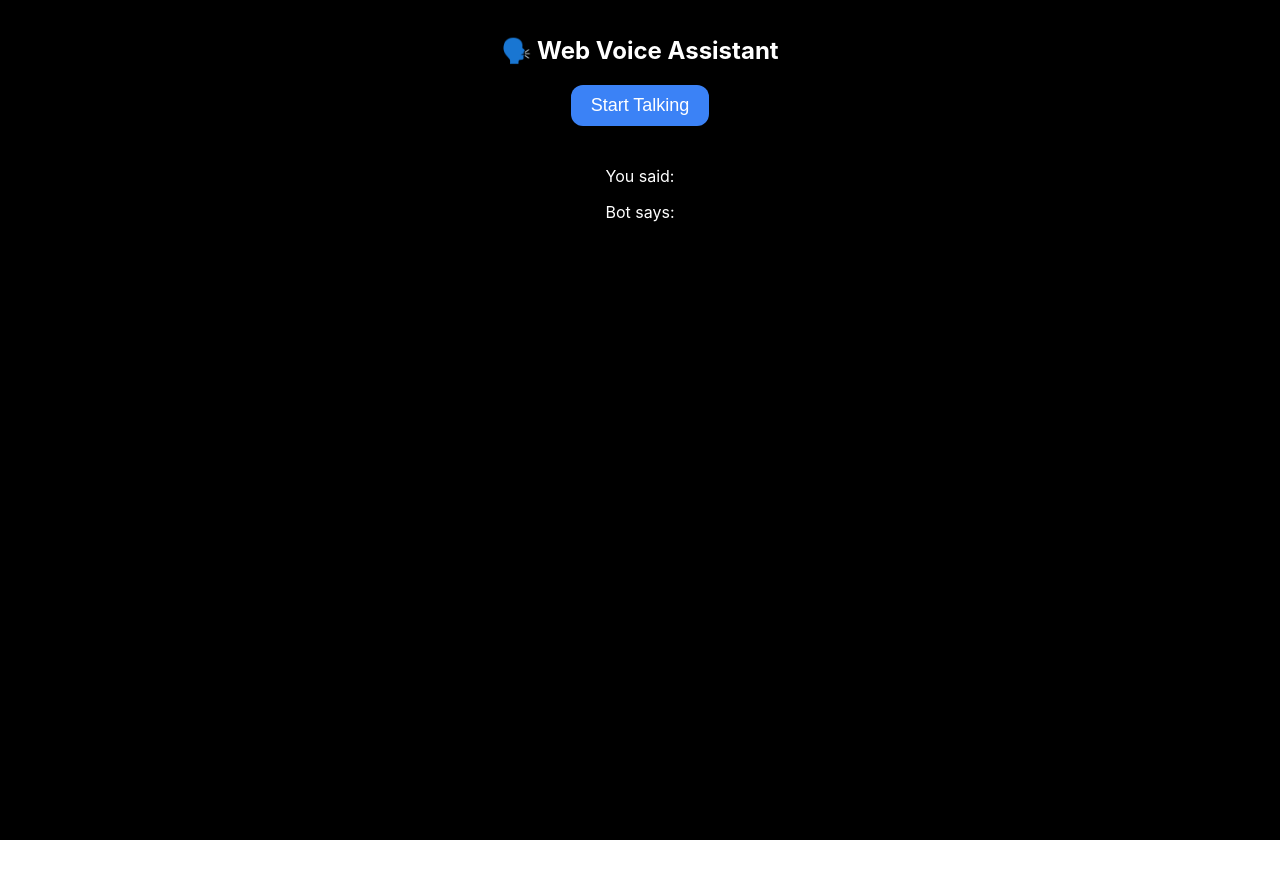
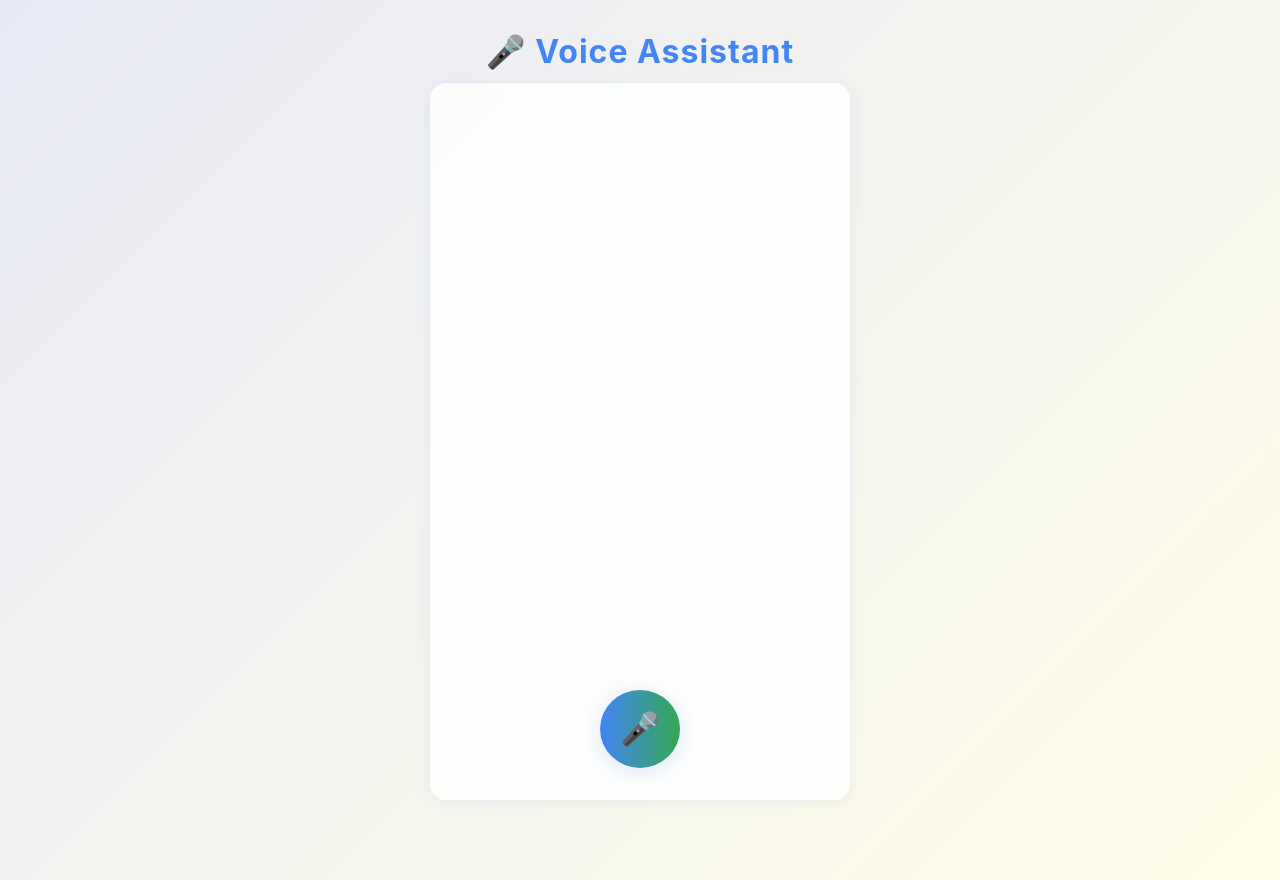
Before and after one commit to santo767/voice-assistant-frontend, a React (Create React App) app: page / in a window 1280 px wide. Before the commit the page ends 840 px from the top, so only its background shows below. Built offline with nearby package versions, Linux system fonts and the light colour scheme.

Commit message:
fix : requirements.txt updated

```diff
--- a/src/App.js
+++ b/src/App.js
@@ -1,39 +1,35 @@
-import React, { useState, useEffect } from "react";
+import React, { useState, useEffect, useRef } from "react";
 
 function App() {
-  const [transcript, setTranscript] = useState("");
-  const [response, setResponse] = useState("");
+  const [messages, setMessages] = useState([]); // Chat history
   const [isListening, setIsListening] = useState(false);
-  const [navigationLink, setNavigationLink] = useState(null);
   const [userName, setUserName] = useState(null);
+  const recognitionRef = useRef(null);
 
-  // Try to extract name from greeting
+  // Extract name from greetings
   useEffect(() => {
-    if (!userName && response) {
-      const nameMatch = response.match(
-        /Hello (\w+)|नमस्ते (\w+)|வணக்கம் (\w+)|నమస్కారం (\w+)|ഹലോ (\w+)|ಹಲೋ (\w+)|السلام علیکم (\w+)|こんにちは (\w+)/i
-      );
-      if (nameMatch) {
-        const extractedName = nameMatch.slice(1).find(Boolean);
-        if (extractedName) setUserName(extractedName);
+    if (!userName && messages.length) {
+      const lastBotMsg = messages[messages.length - 1];
+      if (lastBotMsg && lastBotMsg.role === "bot") {
+        const nameMatch = lastBotMsg.text.match(/Hello (\w+)!/i);
+        if (nameMatch) setUserName(nameMatch[1]);
       }
     }
-  }, [response, userName]);
+  }, [messages, userName]);
 
   const startListening = () => {
     setIsListening(true);
-    setNavigationLink(null);
 
     const recognition = new window.webkitSpeechRecognition();
-    recognition.lang = ""; // Let browser auto-detect language
+    recognition.lang = ""; // Auto-detect
+    recognitionRef.current = recognition;
 
     recognition.onresult = async (event) => {
       const text = event.results[0][0].transcript;
-      setTranscript(text);
+      setMessages((msgs) => [...msgs, { role: "user", text }]);
       setIsListening(false);
 
       try {
-        // Only send transcript and name (if known)
         const res = await fetch(
           "https://voice-assistant-backend-n3at.onrender.com/command",
           {
@@ -48,17 +44,19 @@ function App() {
         );
 
         const data = await res.json();
-        setResponse(data.reply);
+        setMessages((msgs) => [
+          ...msgs,
+          { role: "bot", text: data.reply, navigate: data.navigate },
+        ]);
 
-        // Voice response (let browser auto-select language)
+        // Voice reply
         const synth = window.speechSynthesis;
         const utterThis = new SpeechSynthesisUtterance(data.reply);
         synth.speak(utterThis);
 
-        // Handle navigation - support object with uri and web
+        // Handle navigation
         if (data.navigate) {
           if (typeof data.navigate === "object" && data.navigate.uri) {
-            setNavigationLink(data.navigate);
             const userConfirmed = window.confirm(
               `Do you want to open the app?`
             );
@@ -71,7 +69,6 @@ function App() {
               }
             }
           } else if (typeof data.navigate === "string") {
-            setNavigationLink(data.navigate);
             const userConfirmed = window.confirm(
               `Do you want to open ${data.navigate}?`
             );
@@ -88,110 +85,153 @@ function App() {
           }
         }
       } catch (error) {
-        setResponse("Sorry, I couldn't process that request.");
+        setMessages((msgs) => [
+          ...msgs,
+          { role: "bot", text: "Sorry, I couldn't process that request." },
+        ]);
         setIsListening(false);
       }
     };
 
-    recognition.onerror = (event) => {
-      setIsListening(false);
+    recognition.onerror = () => setIsListening(false);
+    recognition.onend = () => setIsListening(false);
+    recognition.start();
   };
 
-    recognition.onend = () => {
-      setIsListening(false);
+  // Google Assistant-style colors
+  const userBubble = {
+    background: "linear-gradient(90deg, #4285f4 0%, #34a853 100%)",
+    color: "white",
+    alignSelf: "flex-end",
+    borderRadius: "20px 20px 4px 20px",
+    padding: "10px 18px",
+    margin: "8px 0",
+    maxWidth: "70%",
+    fontSize: "16px",
   };
-
-    recognition.start();
+  const botBubble = {
+    background: "linear-gradient(90deg, #fbbc05 0%, #ea4335 100%)",
+    color: "white",
+    alignSelf: "flex-start",
+    borderRadius: "20px 20px 20px 4px",
+    padding: "10px 18px",
+    margin: "8px 0",
+    maxWidth: "70%",
+    fontSize: "16px",
   };
 
   return (
     <div
       style={{
         minHeight: "100vh",
-        background: "black",
-        color: "white",
-        textAlign: "center",
-        paddingTop: "50px",
-        padding: "20px",
+        background: "linear-gradient(135deg, #e8eaf6 0%, #fffde7 100%)",
+        color: "#222",
+        display: "flex",
+        flexDirection: "column",
+        alignItems: "center",
+        padding: "0",
       }}
     >
-      <h1 style={{ fontSize: "24px", marginBottom: "20px" }}>
-        🗣️ Web Voice Assistant
-      </h1>
-
-      <button
-        onClick={startListening}
-        disabled={isListening}
+      <div
         style={{
-          background: isListening ? "#6b7280" : "#3b82f6",
-          color: "white",
-          border: "none",
-          padding: "10px 20px",
-          fontSize: "18px",
-          borderRadius: "12px",
-          cursor: isListening ? "not-allowed" : "pointer",
-          opacity: isListening ? 0.7 : 1,
-          marginBottom: "20px",
+          width: "100%",
+          maxWidth: "420px",
+          margin: "0 auto",
+          minHeight: "100vh",
+          display: "flex",
+          flexDirection: "column",
+          justifyContent: "flex-end",
+          padding: "0 0 80px 0",
         }}
       >
-        {isListening ? "Listening..." : "Start Talking"}
-      </button>
-
-      <div style={{ maxWidth: "800px", margin: "0 auto" }}>
-        <p style={{ marginTop: "20px", fontSize: "16px" }}>
-          You said: <span style={{ color: "#22c55e" }}>{transcript}</span>
-        </p>
-
-        <p style={{ fontSize: "16px", marginTop: "10px" }}>
-          Bot says: <span style={{ color: "#facc15" }}>{response}</span>
-        </p>
-
-        {navigationLink && (
-          <div style={{ marginTop: "20px" }}>
-            <p style={{ marginBottom: "10px", color: "#60a5fa" }}>
-              {typeof navigationLink === "object"
-                ? navigationLink.uri.includes("maps")
-                  ? "📍 View on Maps:"
-                  : navigationLink.uri.includes("youtube")
-                  ? "🎵 Play on YouTube:"
-                  : "🔗 Open Link:"
-                : navigationLink.includes("maps")
-                ? "📍 View on Maps:"
-                : navigationLink.includes("youtube")
-                ? "🎵 Play on YouTube:"
-                : "🔗 Open Link:"}
-            </p>
+        <div
+          style={{
+            fontWeight: "bold",
+            fontSize: "2rem",
+            textAlign: "center",
+            margin: "32px 0 12px 0",
+            color: "#4285f4",
+            letterSpacing: "1px",
+          }}
+        >
+          <span role="img" aria-label="mic">
+            🎤
+          </span>{" "}
+          Voice Assistant
+        </div>
+        <div
+          style={{
+            flex: 1,
+            display: "flex",
+            flexDirection: "column",
+            overflowY: "auto",
+            background: "rgba(255,255,255,0.85)",
+            borderRadius: "16px",
+            boxShadow: "0 2px 16px rgba(66,133,244,0.08)",
+            padding: "24px 12px 12px 12px",
+            minHeight: "350px",
+          }}
+        >
+          {messages.map((msg, idx) => (
+            <div key={idx} style={msg.role === "user" ? userBubble : botBubble}>
+              {msg.text}
+              {msg.navigate && (
+                <div style={{ marginTop: 8 }}>
                   <a
                     href={
-                typeof navigationLink === "object"
-                  ? navigationLink.web
-                  : navigationLink
+                      typeof msg.navigate === "object"
+                        ? msg.navigate.web
+                        : msg.navigate
                     }
                     target="_blank"
                     rel="noopener noreferrer"
                     style={{
-                color: "#3b82f6",
+                      color: "#4285f4",
                       textDecoration: "underline",
-                fontSize: "16px",
-                padding: "10px 20px",
-                border: "1px solid #3b82f6",
-                borderRadius: "8px",
-                display: "inline-block",
-                marginTop: "10px",
-                background: "rgba(59, 130, 246, 0.1)",
+                      fontWeight: "bold",
                     }}
                   >
-              {typeof navigationLink === "object"
+                    {typeof msg.navigate === "object"
                       ? "🔗 Open Link"
-                : navigationLink.includes("maps")
+                      : msg.navigate.includes("maps")
                       ? "🗺️ Open Maps"
-                : navigationLink.includes("youtube")
+                      : msg.navigate.includes("youtube")
                       ? "▶️ Play Now"
                       : "🔗 Open Link"}
                   </a>
                 </div>
               )}
             </div>
+          ))}
+        </div>
+        <button
+          onClick={startListening}
+          disabled={isListening}
+          style={{
+            position: "fixed",
+            bottom: 32,
+            left: "50%",
+            transform: "translateX(-50%)",
+            background: isListening
+              ? "rgba(234,67,53,0.8)"
+              : "linear-gradient(90deg, #4285f4 0%, #34a853 100%)",
+            color: "white",
+            border: "none",
+            padding: "20px",
+            fontSize: "32px",
+            borderRadius: "50%",
+            cursor: isListening ? "not-allowed" : "pointer",
+            boxShadow: "0 4px 24px rgba(66,133,244,0.18)",
+            outline: "none",
+            zIndex: 100,
+            transition: "background 0.3s",
+          }}
+        >
+          <span role="img" aria-label="microphone">
+            {isListening ? "🎙️" : "🎤"}
+          </span>
+        </button>
+      </div>
     </div>
   );
 }
```
Lines whose indentation alone changed are shown as unchanged.
